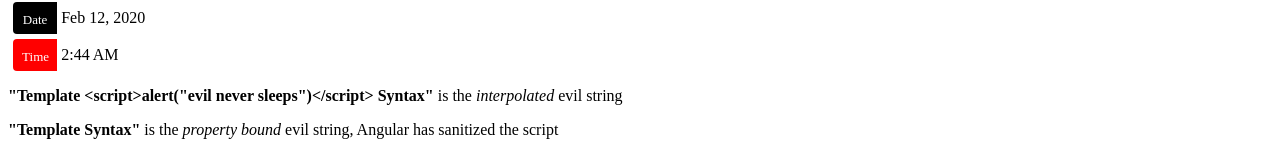
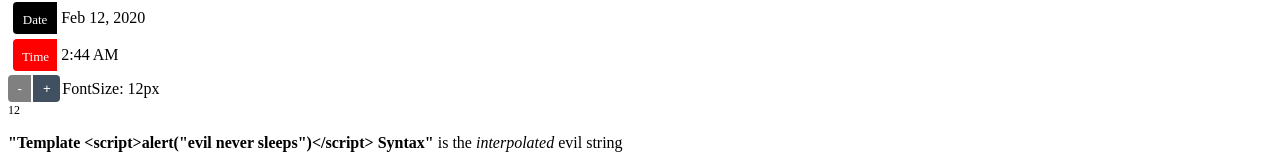
Before and after one commit to vincent-terpstra/angular-heroes, an Angular app: page /dashboard in a window 1280 px wide. Shown: the part 271-439 px from the top of the page. Built offline with nearby package versions, Linux system fonts and the light colour scheme; no server answers; what angular-in-memory-web-api would draw is missing.

Commit message:
Two way binding & resize component

```diff
--- a/src/app/app.component.css
+++ b/src/app/app.component.css
@@ -41,11 +41,6 @@ a {
   border-radius: 10px;
 }
 
-.dash:hover {
-  background-color: #cfd8dc;
-  cursor: pointer;
-  color: #607d8b;
-}
 .date{
   display: inline-block;
 
--- a/src/app/app.module.ts
+++ b/src/app/app.module.ts
@@ -16,6 +16,7 @@ import { HeroSearchComponent } from './hero-search/hero-search.component';
 import { DateComponent } from './date.component';
 import { EvilComponent } from './evil.component';
 import { DeleteButtonComponent } from './delete-button/delete-button.component';
+import { ResizeComponent } from './resize/resize.component';
 
 @NgModule({
   declarations: [
@@ -27,7 +28,8 @@ import { DeleteButtonComponent } from './delete-button/delete-button.component';
     HeroSearchComponent,
     DateComponent,
     EvilComponent,
-    DeleteButtonComponent
+    DeleteButtonComponent,
+    ResizeComponent
   ],
   imports: [
     BrowserModule,
--- a/src/app/dashboard/dashboard.component.html
+++ b/src/app/dashboard/dashboard.component.html
@@ -14,4 +14,6 @@
 </div>
 
 <app-date></app-date>
+<app-resize [(font)]="fontSizePx"></app-resize>
+<div [style.font-size.px]="fontSizePx">{{fontSizePx}}</div>
 <app-evil></app-evil>
--- a/src/app/dashboard/dashboard.component.ts
+++ b/src/app/dashboard/dashboard.component.ts
@@ -10,10 +10,12 @@ import { HeroService } from '../hero.service';
 export class DashboardComponent implements OnInit {
   heroes: Hero[] = [];
   selected: Hero;
+  fontSizePx: number;
   constructor(private heroService: HeroService) { }
 
   ngOnInit() {
     this.getHeroes();
+    this.fontSizePx = 12;
   }
 
   getHeroes(): void {
--- a/src/app/hero-detail/hero-detail.component.css
+++ b/src/app/hero-detail/hero-detail.component.css
@@ -4,27 +4,12 @@
     font-weight: bold;
   }
 
-  button {
-    margin-top: 20px;
-    font-family: Arial;
-    background-color: #eee;
-    border: none;
-    padding: 5px 10px;
-    border-radius: 4px;
-    cursor: pointer;
-    cursor: hand;
-  }
-  button:hover {
-    background-color: #cfd8dc;
-  }
-  button:disabled {
-    background-color: #eee;
-    color: #ccc;
-    cursor: auto;
+  .badge {
+    width: 2.5em;
   }
 
-  .badge {
-    width: 2.5em;
+  button {
+    margin-left: 2px;
   }
 
   div {
--- a/src/app/hero-list/hero-list.component.css
+++ b/src/app/hero-list/hero-list.component.css
@@ -42,3 +42,7 @@
   text-align: right;
   border-radius: 4px 0 0 4px;
 }
+
+#add:hover {
+  background-color: rgb(175, 150, 9);
+}
--- a/src/app/hero-list/hero-list.component.html
+++ b/src/app/hero-list/hero-list.component.html
@@ -5,7 +5,8 @@
         <input #heroName
             (keyup.enter)="add(heroName.value); heroName.value=''"
             (blur)="add(heroName.value); heroName.value=''"/>
-    <button (click)="add(heroName.value); heroName.value=''">
+    <button (click)="add(heroName.value); heroName.value=''"
+        id= "add">
         +
     </button>
     </li>
--- /dev/null
+++ b/src/app/resize/resize.component.css
@@ -0,0 +1,12 @@
+button {
+    margin-right: 2px;
+}
+
+.inc {
+    background-color: #405061;
+    border-radius: 0 4px 4px 0;
+}
+
+.dec {
+    border-radius: 4px 0 0 4px;
+}
--- /dev/null
+++ b/src/app/resize/resize.component.html
@@ -0,0 +1,5 @@
+<div>
+    <button (click)="dec()" title="smaller" class="dec">-</button>
+    <button (click)="inc()" title="bigger" class="inc">+</button>
+    <label [style.font-size.px]="size">FontSize: {{font}}px</label>
+</div>
--- /dev/null
+++ b/src/app/resize/resize.component.ts
@@ -0,0 +1,24 @@
+import { Component, Input, Output, EventEmitter } from '@angular/core';
+
+@Component({
+  selector: 'app-resize',
+  templateUrl: './resize.component.html',
+  styleUrls: ['./resize.component.css']
+})
+export class ResizeComponent {
+  @Input() font: number | string;
+  @Output() fontChange = new EventEmitter<number>();
+
+  dec(){
+    this.resize(-1);
+  }
+  inc(){
+    this.resize(+1);
+  }
+
+  resize(delta: number){
+    this.font= Math.min(40, Math.max(8, +this.font + delta))
+    this.fontChange.emit(this.font);
+  }
+
+}
--- a/src/styles.css
+++ b/src/styles.css
@@ -1,17 +1,25 @@
 /* You can add global styles to this file, and also import other style files */
+
 .badge {
     display: inline-block;
     font-size: small;
-    color: white;
     padding: 0.8em 0.7em 0 0.7em;
-    background-color:#405061;
     line-height: 1em;
     height:1.65em;
     min-width: 16px;
     text-align: center;
     border-radius: 4px 0 0 4px;
   }
+.badge, button {
+  background-color:#405061;
+  color: white;
+}
 
+  .dash:hover, button:hover {
+    background-color: #cfd8dc !important;
+    cursor: pointer;
+    color: #607d8b !important;
+  }
   input {
     width: 195px;
     margin:0 1px 0 0;
@@ -35,10 +43,6 @@
     top:-2px;
   }
 
-  button:hover {
-    background-color: rgb(175, 150, 9);
-  }
-
   button.delete:hover {
     background-color: rgb(146, 18, 18);
   }
```
Also changed, not shown: 1 other file (tests, documents, lock files or other folders).
